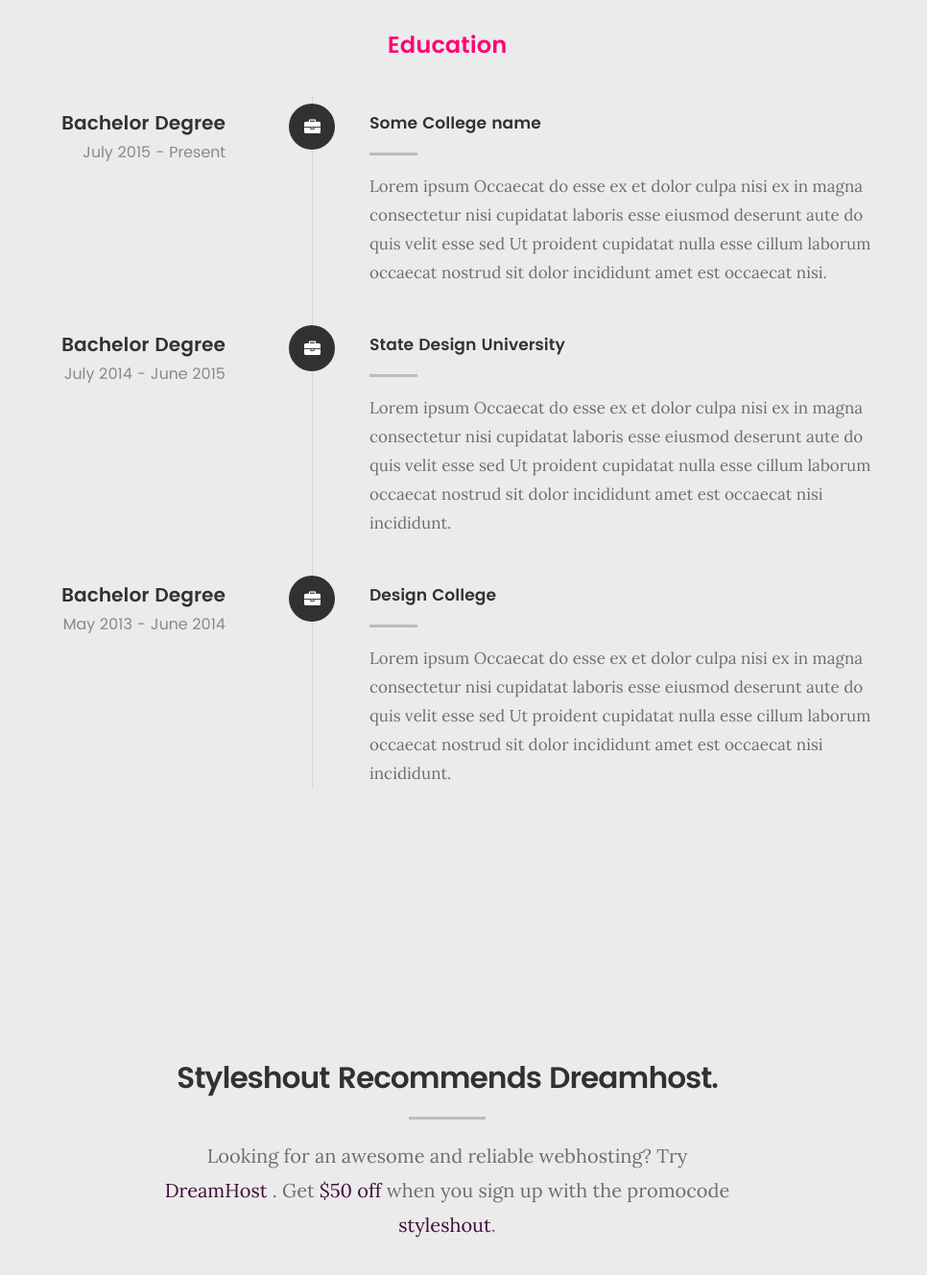
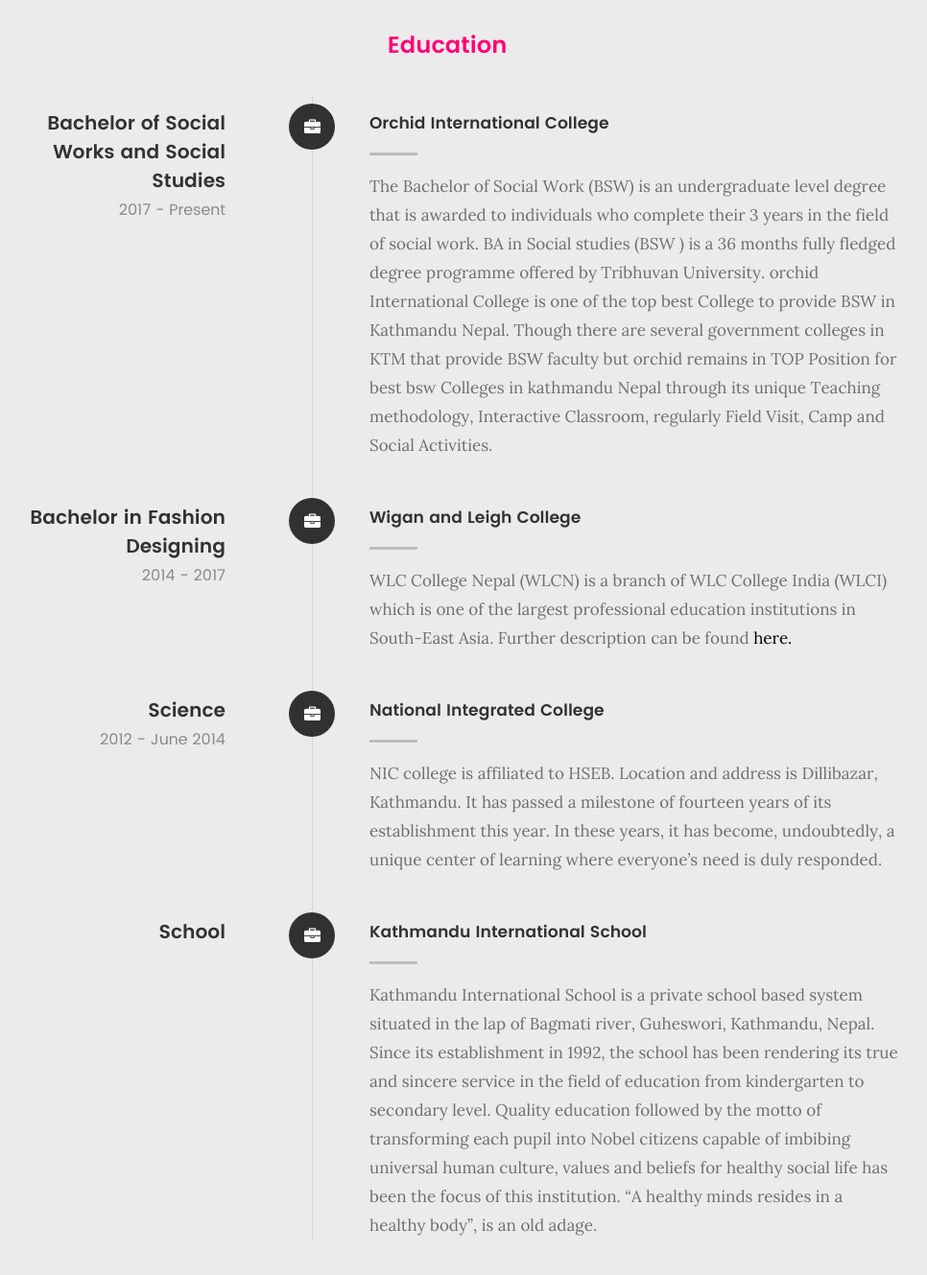
Before and after one commit to kribina/kribina.github.io, a plain HTML site: page index.html in a window 1280 px wide. Shown: the part 2438-3767 px from the top of the page at 96% size, without its empty margins (174-1140 px from the left). Drawn offline with Linux system fonts and the light colour scheme; files whose address does not match are found by name.

Commit message:
MAking some changes here and there

```diff
--- a/index.html
+++ b/index.html
@@ -275,15 +275,19 @@
                         </div>
 
                         <div class="timeline-header">
-                            <h3>Bachelor Degree</h3>
-                            <p>July 2015 - Present</p>
+                            <h3>Bachelor of Social Works and Social Studies</h3>
+                            <p>2017 - Present</p>
                         </div>
 
                         <div class="timeline-content">
-                            <h4>Some College name</h4>
-                            <p>Lorem ipsum Occaecat do esse ex et dolor culpa nisi ex in magna consectetur nisi cupidatat laboris
-                                esse eiusmod deserunt aute do quis velit esse sed Ut proident cupidatat nulla esse cillum
-                                laborum occaecat nostrud sit dolor incididunt amet est occaecat nisi.</p>
+                            <h4>Orchid International College</h4>
+                            <p>The Bachelor of Social Work (BSW) is an undergraduate level degree that is awarded to individuals
+                                who complete their 3 years in the field of social work. BA in Social studies (BSW ) is a
+                                36 months fully fledged degree programme offered by Tribhuvan University. orchid International
+                                College is one of the top best College to provide BSW in Kathmandu Nepal. Though there are
+                                several government colleges in KTM that provide BSW faculty but orchid remains in TOP Position
+                                for best bsw Colleges in kathmandu Nepal through its unique Teaching methodology, Interactive
+                                Classroom, regularly Field Visit, Camp and Social Activities.</p>
                         </div>
 
                     </div>
@@ -296,15 +300,16 @@
                         </div>
 
                         <div class="timeline-header">
-                            <h3>Bachelor Degree</h3>
-                            <p>July 2014 - June 2015</p>
+                            <h3>Bachelor in Fashion Designing</h3>
+                            <p>2014 - 2017</p>
                         </div>
 
                         <div class="timeline-content">
-                            <h4>State Design University</h4>
-                            <p>Lorem ipsum Occaecat do esse ex et dolor culpa nisi ex in magna consectetur nisi cupidatat laboris
-                                esse eiusmod deserunt aute do quis velit esse sed Ut proident cupidatat nulla esse cillum
-                                laborum occaecat nostrud sit dolor incididunt amet est occaecat nisi incididunt.</p>
+                            <h4>Wigan and Leigh College</h4>
+                            <p>WLC College Nepal (WLCN) is a branch of WLC College India (WLCI) which is one of the largest
+                                professional education institutions in South-East Asia. Further description can be found
+                                <a href="http://www.wlcnepal.com/about-wlcn.html">here.</a>
+                            </p>
                         </div>
 
                     </div>
@@ -317,19 +322,44 @@
                         </div>
 
                         <div class="timeline-header">
-                            <h3>Bachelor Degree</h3>
-                            <p>May 2013 - June 2014</p>
+                            <h3>Science</h3>
+                            <p>2012 - June 2014</p>
                         </div>
 
                         <div class="timeline-content">
-                            <h4>Design College</h4>
-                            <p>Lorem ipsum Occaecat do esse ex et dolor culpa nisi ex in magna consectetur nisi cupidatat laboris
-                                esse eiusmod deserunt aute do quis velit esse sed Ut proident cupidatat nulla esse cillum
-                                laborum occaecat nostrud sit dolor incididunt amet est occaecat nisi incididunt.</p>
+                            <h4>National Integrated College</h4>
+                            <p>NIC college is affiliated to HSEB. Location and address is Dillibazar, Kathmandu. It has passed
+                                a milestone of fourteen years of its establishment this year. In these years, it has become,
+                                undoubtedly, a unique center of learning where everyone’s need is duly responded.
+                            </p>
                         </div>
 
                     </div>
                     <!-- /timeline-block -->
+                    <div class="timeline-block">
+
+                        <div class="timeline-ico">
+                            <i class="fa fa-briefcase"></i>
+                        </div>
+
+                        <div class="timeline-header">
+                            <h3>School</h3>
+                            <p></p>
+                        </div>
+
+                        <div class="timeline-content">
+                            <h4>Kathmandu International School</h4>
+                            <p>Kathmandu International School is a private school based system situated in the lap of Bagmati
+                                river, Guheswori, Kathmandu, Nepal. Since its establishment in 1992, the school has been
+                                rendering its true and sincere service in the field of education from kindergarten to secondary
+                                level. Quality education followed by the motto of transforming each pupil into Nobel citizens
+                                capable of imbibing universal human culture, values and beliefs for healthy social life has
+                                been the focus of this institution. “A healthy minds resides in a healthy body”, is an old
+                                adage.
+                            </p>
+                        </div>
+
+                    </div>
 
                 </div>
                 <!-- /timeline-wrap -->
@@ -523,7 +553,7 @@
                 <div class="copyright">
                     <span>© Copyright 2018.</span>
                     <span>Gifted by
-                        <a href="http://prameshbajra.github.io/" target = "_blank">Pramesh Bajracharya</a>
+                        <a href="http://prameshbajra.github.io/" target="_blank">Pramesh Bajracharya</a>
                     </span>
                 </div>
             </div>
```
Also changed, not shown: 1 other file.
